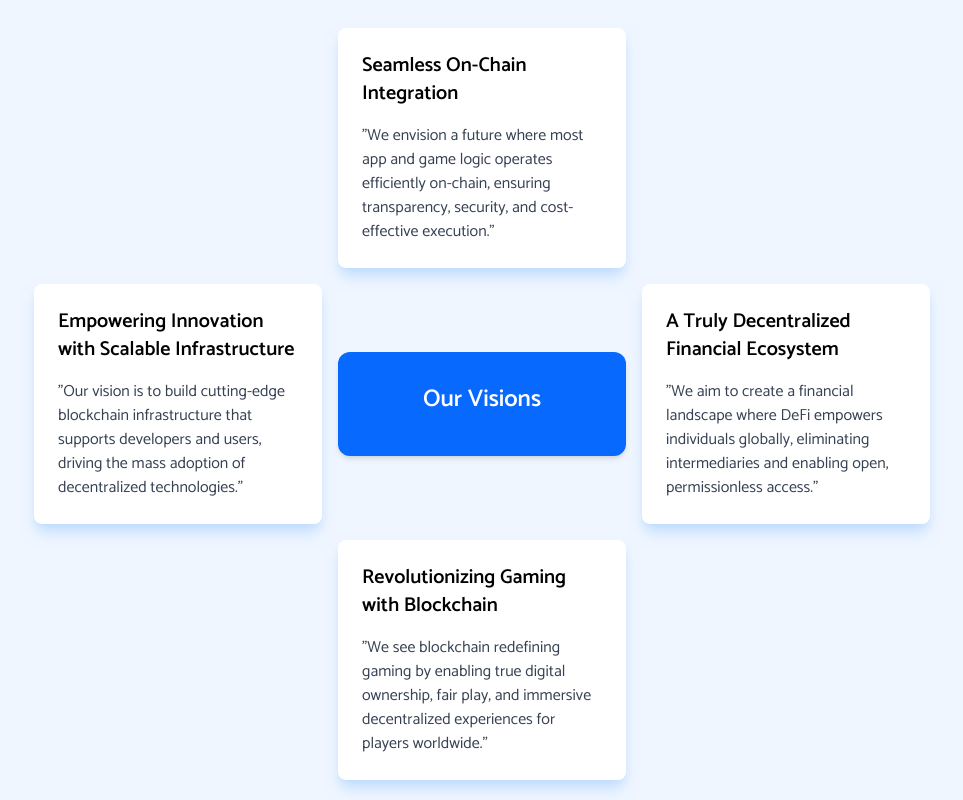
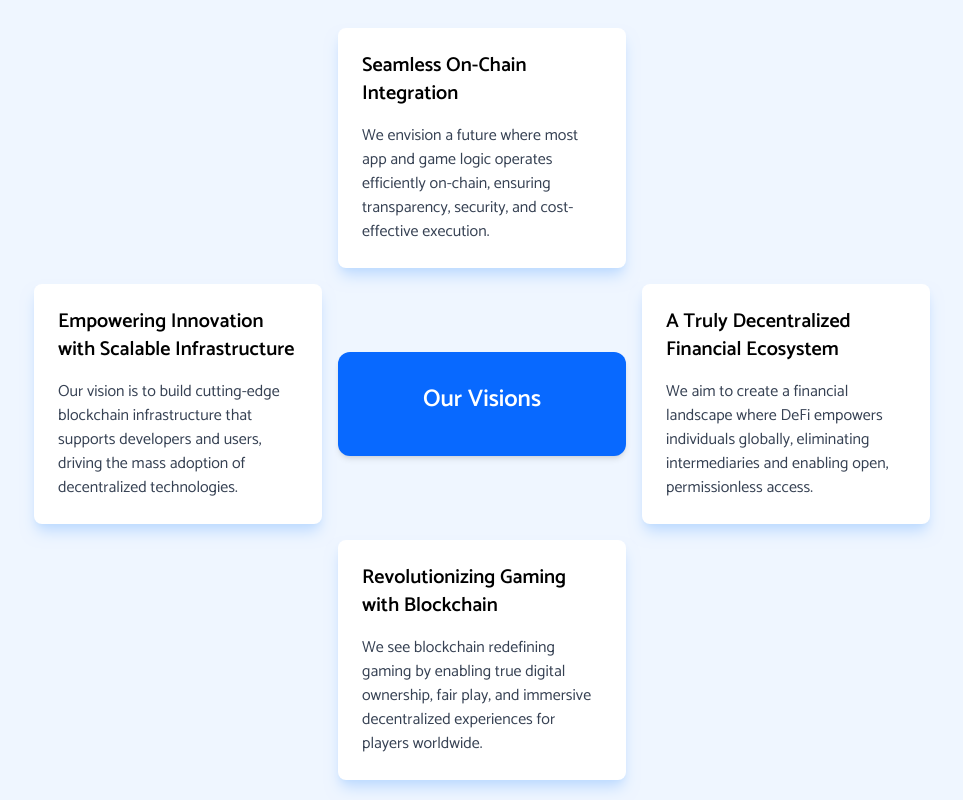
Before and after one commit to vairabarath/InkYank-FE, a React (Vite) app: page /about in a window 1280 px wide. Shown: the part 900-1700 px from the top of the page, without its empty margins (158-1121 px from the left). Built offline with nearby package versions, Linux system fonts and the light colour scheme.

Commit message:
about us updated1

```diff
--- a/src/components/about/Visions.tsx
+++ b/src/components/about/Visions.tsx
@@ -49,9 +49,9 @@ const Visions = () => {
         >
           <Card title="Seamless On-Chain Integration">
             <p>
-              "We envision a future where most app and game logic operates
+              We envision a future where most app and game logic operates
               efficiently on-chain, ensuring transparency, security, and
-              cost-effective execution."
+              cost-effective execution.
             </p>
           </Card>
         </motion.div>
@@ -65,9 +65,9 @@ const Visions = () => {
         >
           <Card title="A Truly Decentralized Financial Ecosystem">
             <p>
-              "We aim to create a financial landscape where DeFi empowers
+              We aim to create a financial landscape where DeFi empowers
               individuals globally, eliminating intermediaries and enabling
-              open, permissionless access."
+              open, permissionless access.
             </p>
           </Card>
         </motion.div>
@@ -81,9 +81,9 @@ const Visions = () => {
         >
           <Card title="Revolutionizing Gaming with Blockchain">
             <p>
-              "We see blockchain redefining gaming by enabling true digital
+              We see blockchain redefining gaming by enabling true digital
               ownership, fair play, and immersive decentralized experiences for
-              players worldwide."
+              players worldwide.
             </p>
           </Card>
         </motion.div>
@@ -97,9 +97,9 @@ const Visions = () => {
         >
           <Card title="Empowering Innovation with Scalable Infrastructure">
             <p>
-              "Our vision is to build cutting-edge blockchain infrastructure
-              that supports developers and users, driving the mass adoption of
-              decentralized technologies."
+              Our vision is to build cutting-edge blockchain infrastructure that
+              supports developers and users, driving the mass adoption of
+              decentralized technologies.
             </p>
           </Card>
         </motion.div>
```
